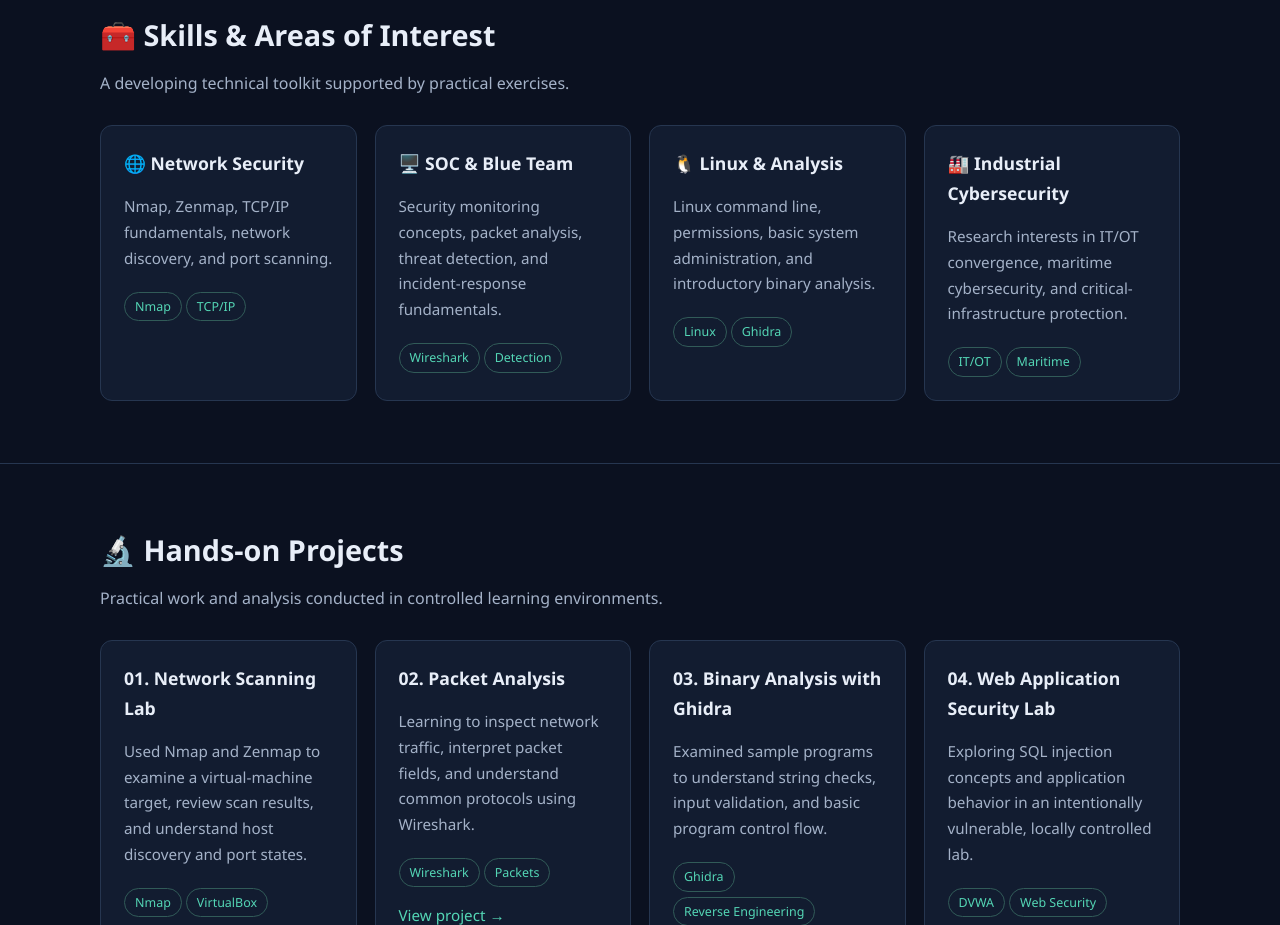
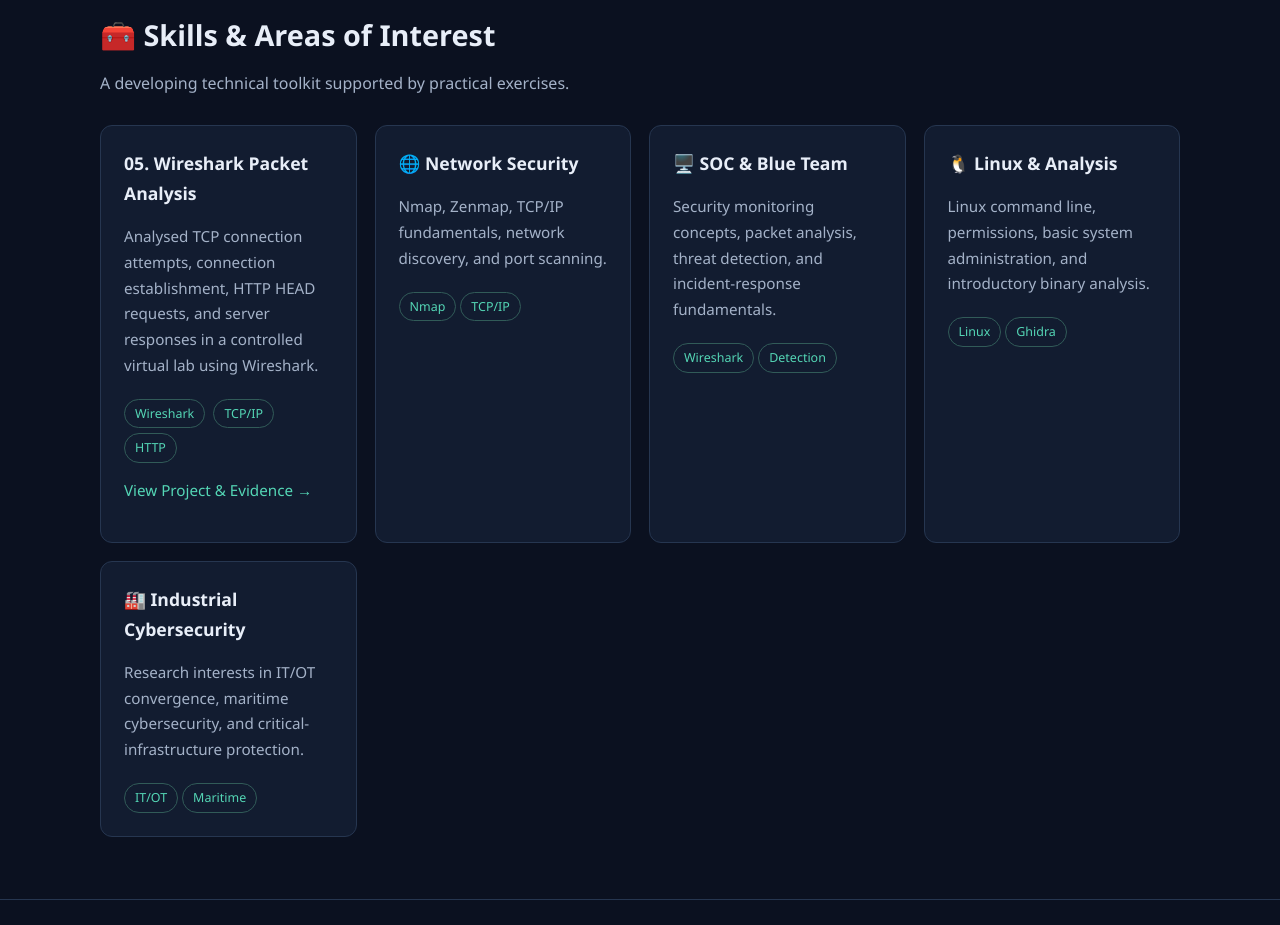
Before and after one commit to sumitnarayan/cybersecurity-portfolio, a plain HTML site: page index.html in a window 1280 px wide. Shown: the part 1280-2205 px from the top of the page. Drawn offline with Linux system fonts and the light colour scheme.

Commit message:
Add Wireshark project to portfolio homepage

```diff
--- a/index.html
+++ b/index.html
@@ -210,6 +210,22 @@
         <h2>🧰 Skills & Areas of Interest</h2>
         <p class="section-intro">A developing technical toolkit supported by practical exercises.</p>
         <div class="grid">
+
+<article class="card">
+  <h3>05. Wireshark Packet Analysis</h3>
+  <p>
+    Analysed TCP connection attempts, connection establishment,
+    HTTP HEAD requests, and server responses in a controlled
+    virtual lab using Wireshark.
+  </p>
+  <span class="tag">Wireshark</span>
+  <span class="tag">TCP/IP</span>
+  <span class="tag">HTTP</span>
+  <p>
+    <a href="projects/wireshark-analysis/">View Project & Evidence →</a>
+  </p>
+</article>
+
           <article class="card">
             <h3>🌐 Network Security</h3>
             <p>Nmap, Zenmap, TCP/IP fundamentals, network discovery, and port scanning.</p>
```
